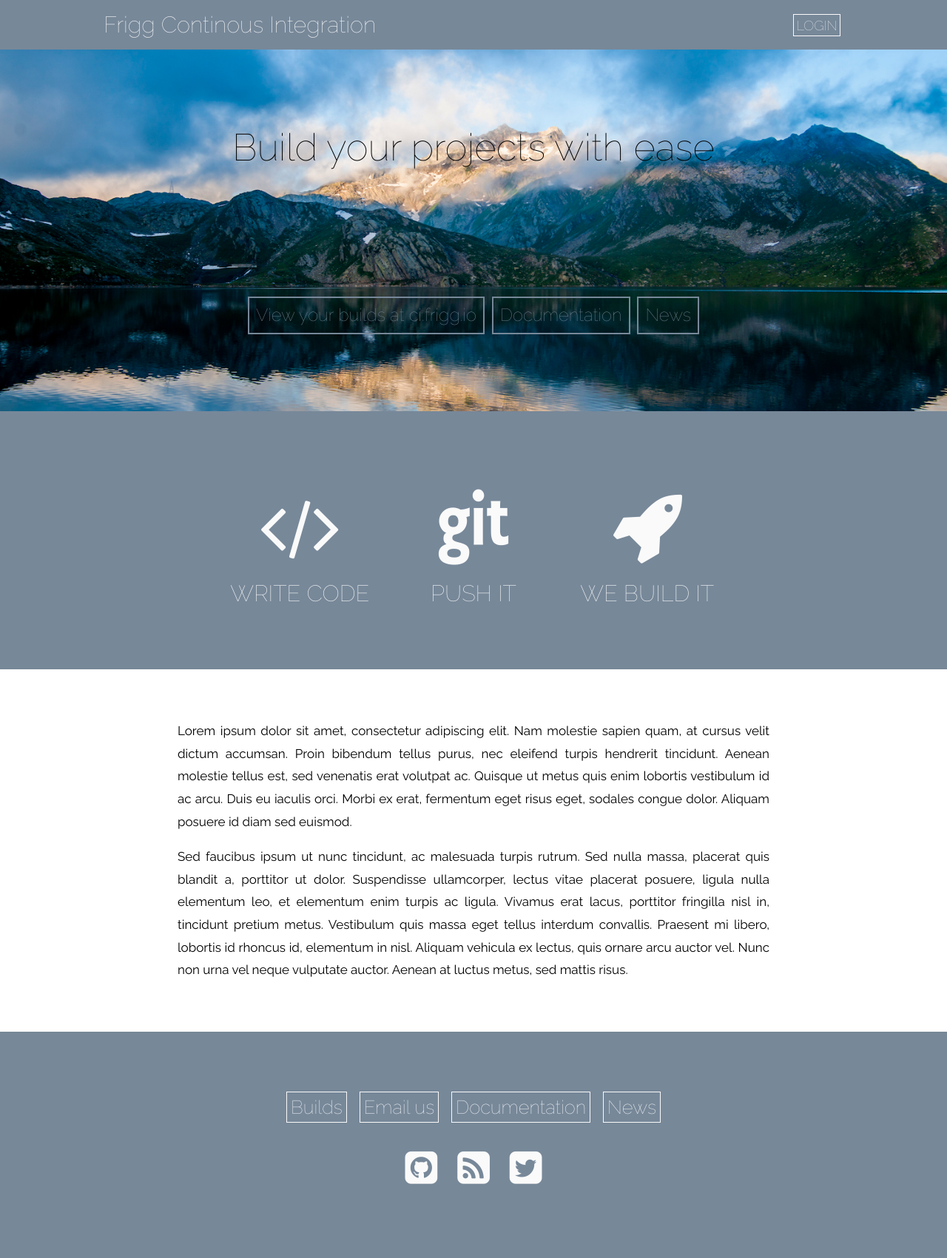
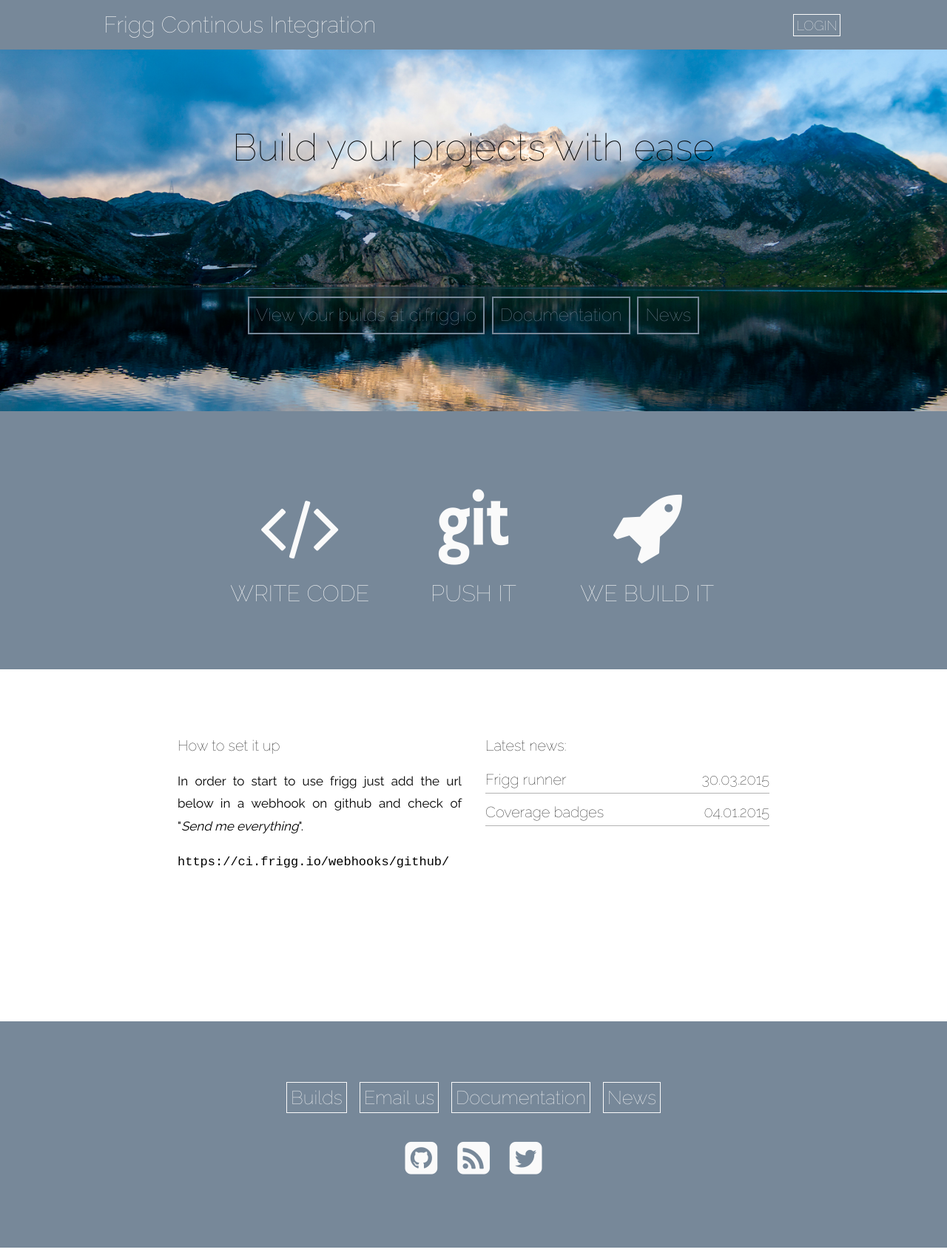
Before and after one commit to frigg/frigg.github.io, a Jekyll site: the page built from index.html, in a window 1280 px wide. Shown: the whole page at 74% size. Built offline with Jekyll 4.4.1, drawn with Linux system fonts in a browser that asks for light colours; nearby versions of some CDN libraries.

Commit message:
Add latest news on landing page

```diff
--- /dev/null
+++ b/_includes/latest_news.html
@@ -0,0 +1,9 @@
+<h3>Latest news:</h3>
+<ul class="unstyled list-posts">
+  {% for post in site.posts limit:5 %}
+  <li>
+    <a href="{{post.url}}" class="title pull-left">{{post.title}}</a>
+    <span class="date pull-right">{{post.date|date: "%d.%m.%Y"}}</span>
+  </li>
+  {% endfor %}
+</ul>
--- a/_sass/_helpers.sass
+++ b/_sass/_helpers.sass
@@ -5,6 +5,12 @@
 
 .pull-right
   float: right
+
+.clearfix
+  max-height: 0
+  min-width: 80%
+  clear: both
+  float: none !important
 
 .inverted
   background-color: $color-inverted-background
--- a/_sass/_landing_page.sass
+++ b/_sass/_landing_page.sass
@@ -72,6 +72,17 @@
   .landing-page-buttons
     margin-top: 16em
 
+  .section-x
+    clear: both
+
+    .column
+      width: 48%
+      float: right
+
+      &:first-child
+        float: left
+
+
 
 @media screen and (max-width: 1500px)
   .landing-page
--- a/index.html
+++ b/index.html
@@ -34,8 +34,18 @@ type: landing-page
 </div>
 <div class="container">
   <div class="section-x">
-    <p>Lorem ipsum dolor sit amet, consectetur adipiscing elit. Nam molestie sapien quam, at cursus velit dictum accumsan. Proin bibendum tellus purus, nec eleifend turpis hendrerit tincidunt. Aenean molestie tellus est, sed venenatis erat volutpat ac. Quisque ut metus quis enim lobortis vestibulum id ac arcu. Duis eu iaculis orci. Morbi ex erat, fermentum eget risus eget, sodales congue dolor. Aliquam posuere id diam sed euismod.</p>
+    <div class="column">
+      <h3>How to set it up</h3>
+      <p>
+        In order to start to use frigg just add the url below in a webhook
+        on github and check of "<em>Send me everything</em>".
+      </p>
+      <code>https://ci.frigg.io/webhooks/github/</code>
+    </div>
 
-    <p>Sed faucibus ipsum ut nunc tincidunt, ac malesuada turpis rutrum. Sed nulla massa, placerat quis blandit a, porttitor ut dolor. Suspendisse ullamcorper, lectus vitae placerat posuere, ligula nulla elementum leo, et elementum enim turpis ac ligula. Vivamus erat lacus, porttitor fringilla nisl in, tincidunt pretium metus. Vestibulum quis massa eget tellus interdum convallis. Praesent mi libero, lobortis id rhoncus id, elementum in nisl. Aliquam vehicula ex lectus, quis ornare arcu auctor vel. Nunc non urna vel neque vulputate auctor. Aenean at luctus metus, sed mattis risus.</p>
+    <div class="column news">
+      {% include latest_news.html %}
+    </div>
+    <div class="clearfix"></div>
   </div>
 </div>
```
Also changed, not shown: news/index.html (+1 -9 lines).
